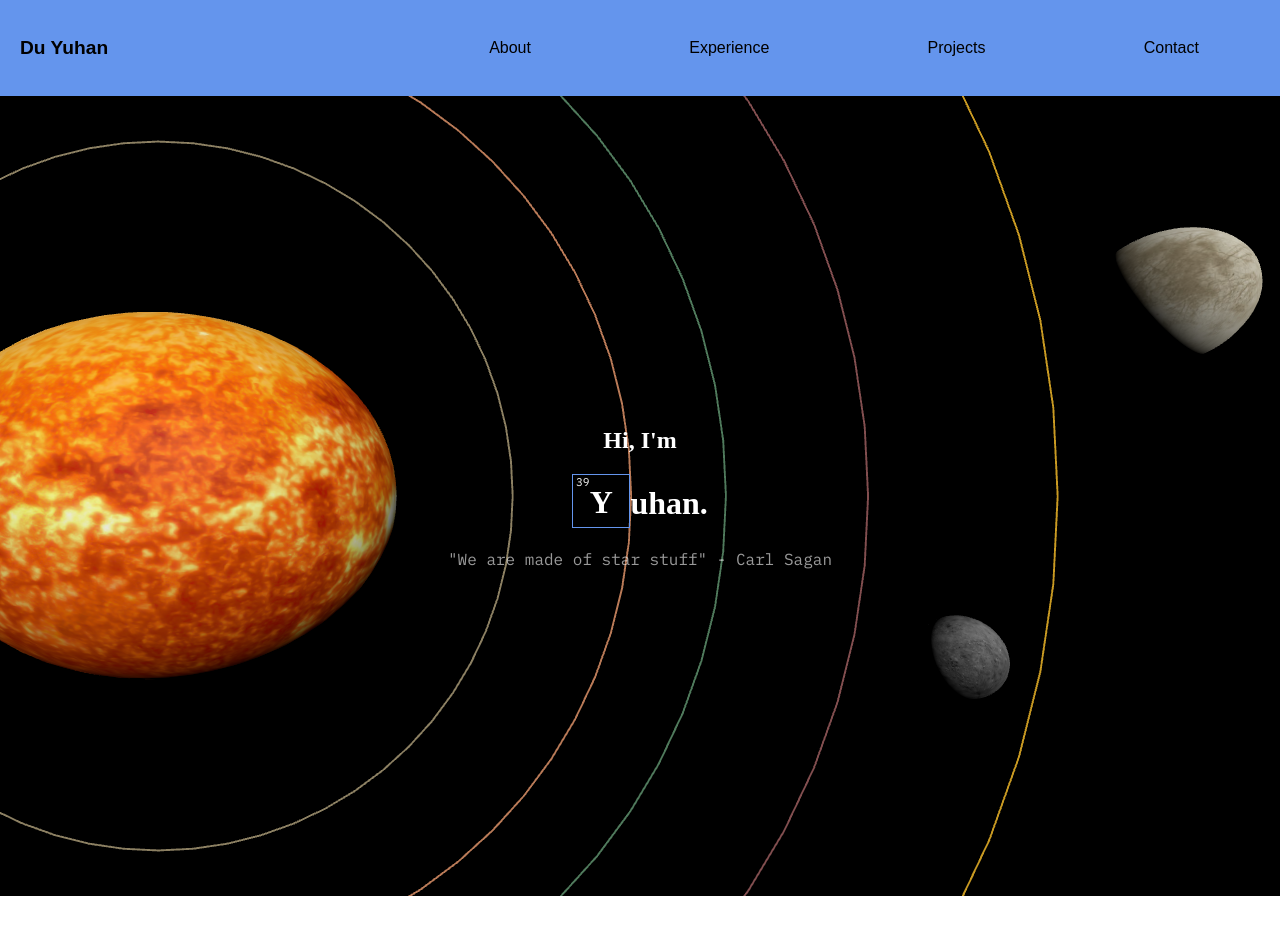
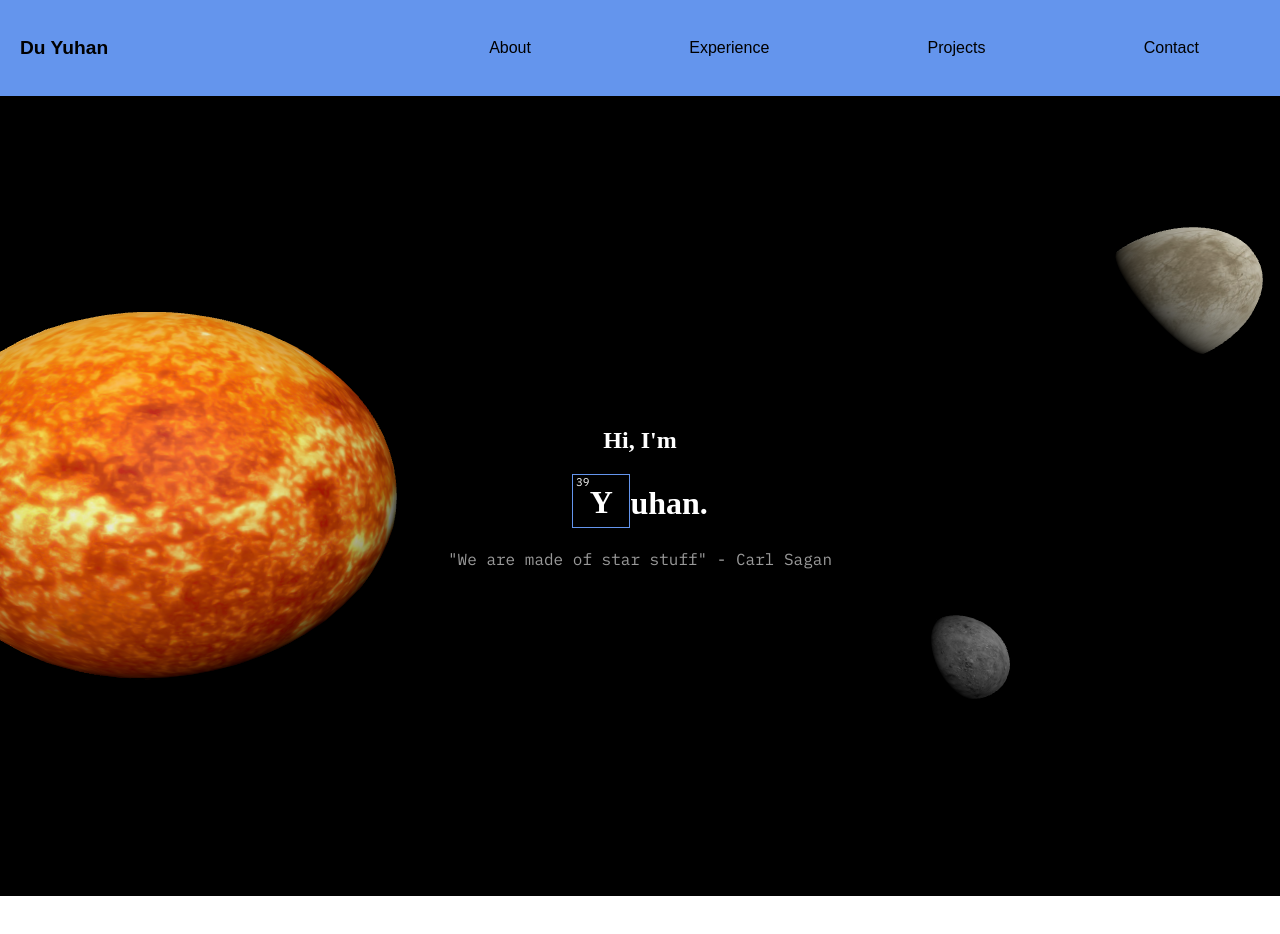
Before and after one commit to TwelvePenguins/penguin-portfolio, a React (Vite) app: page / in a window 1280 px wide. Shown: the top 934 px of the page. Before the commit the page ends 896 px from the top, so only its background shows below. Built offline with nearby package versions, Linux system fonts and the light colour scheme; a web font is replaced by a local one.

Commit message:
ring only appears on scroll

```diff
--- a/src/App.css
+++ b/src/App.css
@@ -1,12 +1,11 @@
 main {
-    display: flex;
-    flex-direction: column;
-    justify-content: center;
-    align-items: center;
-    height: 100vh;
+    height: 150vh;
 }
 
-main h1, main h2, main h3, main p {
+main h1,
+main h2,
+main h3,
+main p {
     color: white;
     font-family: "Elms Sans";
 }
@@ -36,9 +35,21 @@ header {
 }
 
 #background {
-    height: 100vh;
+    height: 100%;
     position: absolute;
     width: 100%;
     background-color: black;
     z-index: 0;
 }
+
+.sticky {
+    position: sticky;
+    top: 0;
+    width: 100%;
+    height: 100vh;
+    overflow: hidden;
+    display: flex;
+    flex-direction: column;
+    justify-content: center;
+    align-items: center;
+}
--- a/src/App.jsx
+++ b/src/App.jsx
@@ -8,6 +8,7 @@ function App() {
         <>
             <NavBar></NavBar>
             <main>
+                <div className="sticky">
                     <div id="background">
                         <ThreeMolecule />
                     </div>
@@ -23,6 +24,7 @@ function App() {
                             "We are made of star stuff" - Carl Sagan
                         </p>
                     </div>
+                </div>
             </main>
         </>
     );
--- a/src/components/three-molecule/ThreeMolecule.jsx
+++ b/src/components/three-molecule/ThreeMolecule.jsx
@@ -54,6 +54,7 @@ export default function ThreeMolecule() {
         const radiusList = [3.75, 5, 6, 7.5, 9.5];
         const colorList = [0x8c8062, 0xb97a57, 0x4f7a5c, 0x824e4f, 0xc99a22];
         const RING_Z = -2.5;
+        const ringMaterials = [];
 
         function findRingX(ringZ, sunX, cameraZ) {
             const lamda = (cameraZ - ringZ) / cameraZ;
@@ -69,11 +70,34 @@ export default function ThreeMolecule() {
             const ringMaterial = new THREE.MeshBasicMaterial({
                 color: color,
                 opacity: 0,
+                transparent: true,
             });
+            ringMaterials.push(ringMaterial);
             const ring = new THREE.Mesh(ringGeo, ringMaterial);
             scene.add(ring);
-            ring.position.set(findRingX(RING_Z, SUN_X, CAMERA_Z) - 0.5, 0, RING_Z);
+            ring.position.set(
+                findRingX(RING_Z, SUN_X, CAMERA_Z) - 0.5,
+                0,
+                RING_Z,
+            );
         }
+        let targetRingOpacity = 0;
+        let ringOpacity = 0;
+
+        const FADE_START = 0;
+        const FADE_END = 486;
+
+        function handleScroll() {
+            targetRingOpacity = THREE.MathUtils.clamp(
+                (window.scrollY - FADE_START) / (FADE_END - FADE_START),
+                0,
+                1,
+            );
+            console.log(window.scrollY);
+        }
+
+        window.addEventListener("scroll", handleScroll);
+        handleScroll();
 
         const europaTexture = loader.load(europaMap);
         europaTexture.colorSpace = THREE.SRGBColorSpace;
@@ -101,6 +125,22 @@ export default function ThreeMolecule() {
             asteroid.rotation.x = time;
             asteroid.rotation.y = time * 3;
 
+            ringOpacity = THREE.MathUtils.lerp(
+                ringOpacity,
+                targetRingOpacity,
+                0.08,
+            );
+
+            ringMaterials.forEach((material, i) => {
+                const delay = i * 0.12;
+
+                material.opacity = THREE.MathUtils.clamp(
+                    (ringOpacity - delay) / (1 - delay),
+                    0,
+                    1,
+                )
+            });
+
             renderer.render(scene, camera);
         });
 
@@ -110,6 +150,7 @@ export default function ThreeMolecule() {
 
         return () => {
             resizeObserver.disconnect();
+            window.removeEventListener("scroll", handleScroll);
             renderer.setAnimationLoop(null);
             geo.dispose();
             sunMaterial.dispose();
```
Lines whose indentation alone changed are shown as unchanged.
